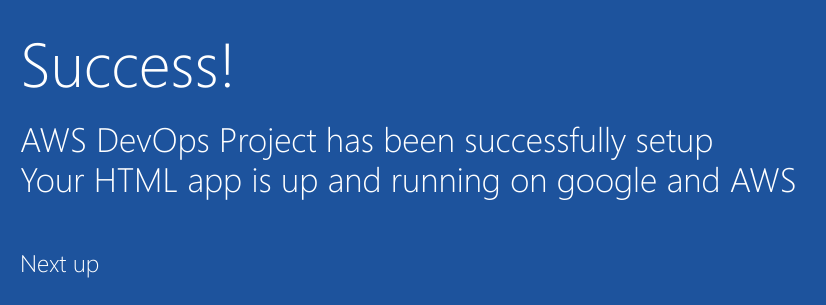
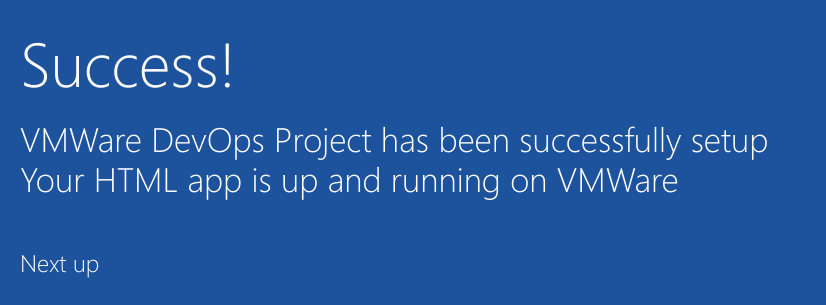
Before and after one commit to sreejanaresh/sampleproject, a plain HTML site: page index.html in a window 1280 px wide. Shown: the part 352-657 px from the top of the page, 205-1031 px from the left. Drawn offline with Linux system fonts and the light colour scheme.

Commit message:
first change in mybranch1

```diff
--- a/index.html
+++ b/index.html
@@ -19,8 +19,8 @@
         </div>
             <div class="content-body">
                 <div class="success-text">Success!</div>
-                <div class="description line-1"> AWS DevOps Project has been successfully setup</div>
-                <div class="description line-2"> Your HTML app is up and running on google and AWS</div>
+                <div class="description line-1"> VMWare DevOps Project has been successfully setup</div>
+                <div class="description line-2"> Your HTML app is up and running on VMWare</div>
                 <div class="next-steps-container">
                     <div class="next-steps-header">Next up</div>
                     <div class="next-steps-body">
```
